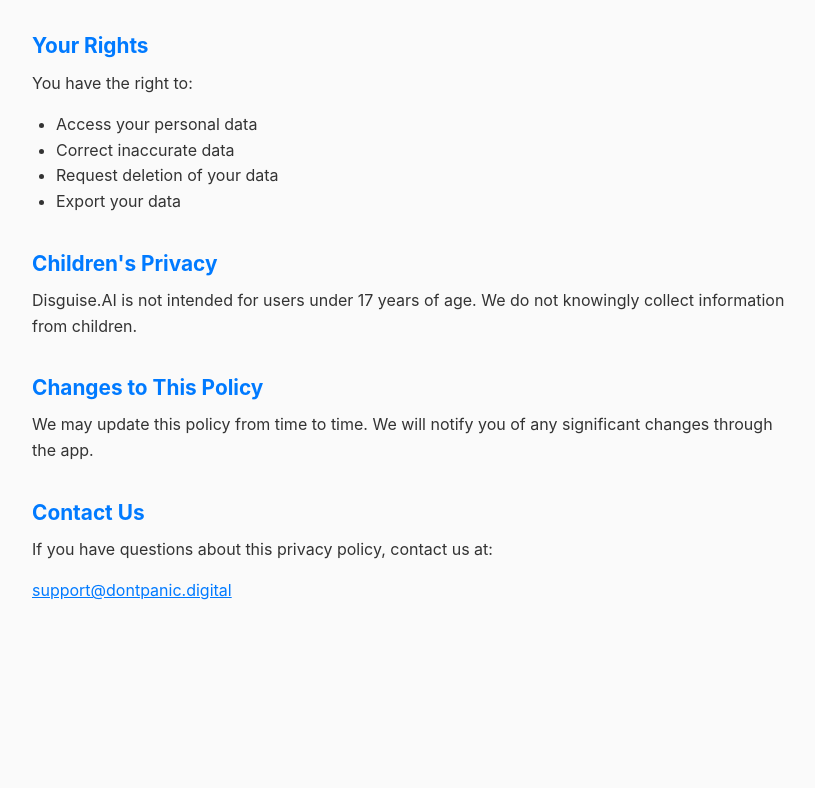
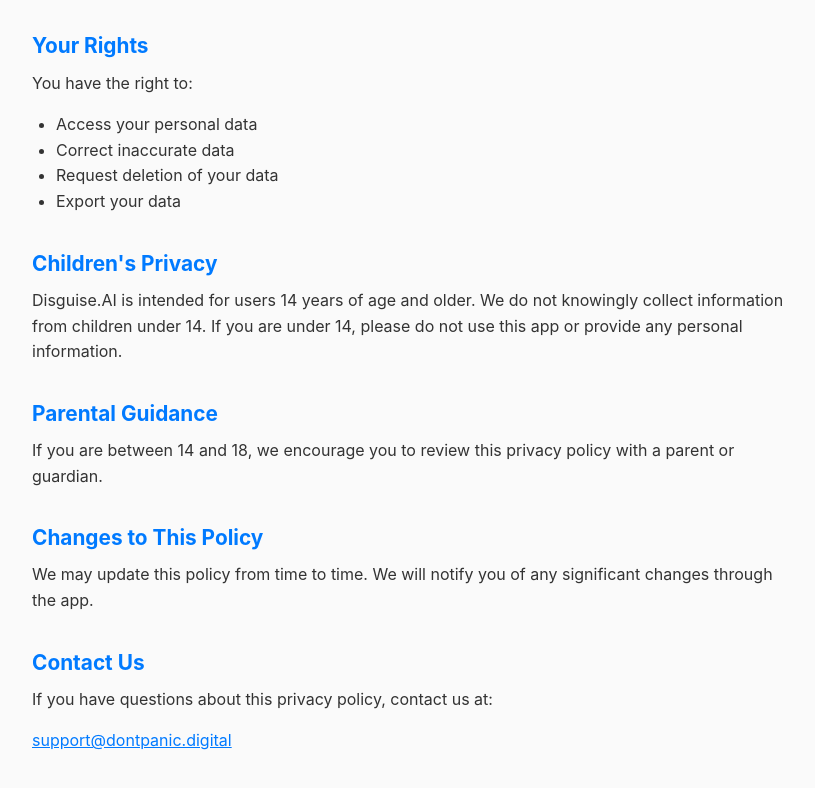
Before and after one commit to Disguise-Ai/Disguise-AI, a website: page docs/privacy.html in a window 1280 px wide. Shown: the part 1083-1871 px from the top of the page, without its empty margins (228-1043 px from the left). Before the commit the page ends 1743 px from the top, so only its background shows below. Drawn offline with Linux system fonts and the light colour scheme.

Commit message:
Update age requirement to 14+ in privacy policy

```diff
--- a/docs/privacy.html
+++ b/docs/privacy.html
@@ -63,7 +63,10 @@
     </ul>
 
     <h2>Children's Privacy</h2>
-    <p>Disguise.AI is not intended for users under 17 years of age. We do not knowingly collect information from children.</p>
+    <p>Disguise.AI is intended for users 14 years of age and older. We do not knowingly collect information from children under 14. If you are under 14, please do not use this app or provide any personal information.</p>
+
+    <h2>Parental Guidance</h2>
+    <p>If you are between 14 and 18, we encourage you to review this privacy policy with a parent or guardian.</p>
 
     <h2>Changes to This Policy</h2>
     <p>We may update this policy from time to time. We will notify you of any significant changes through the app.</p>
```
